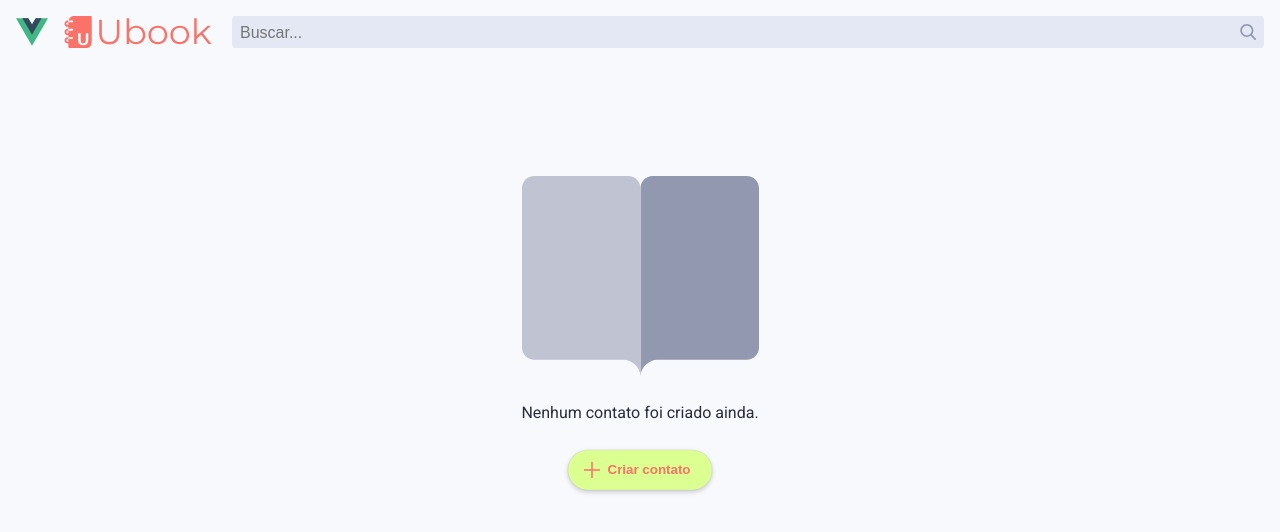
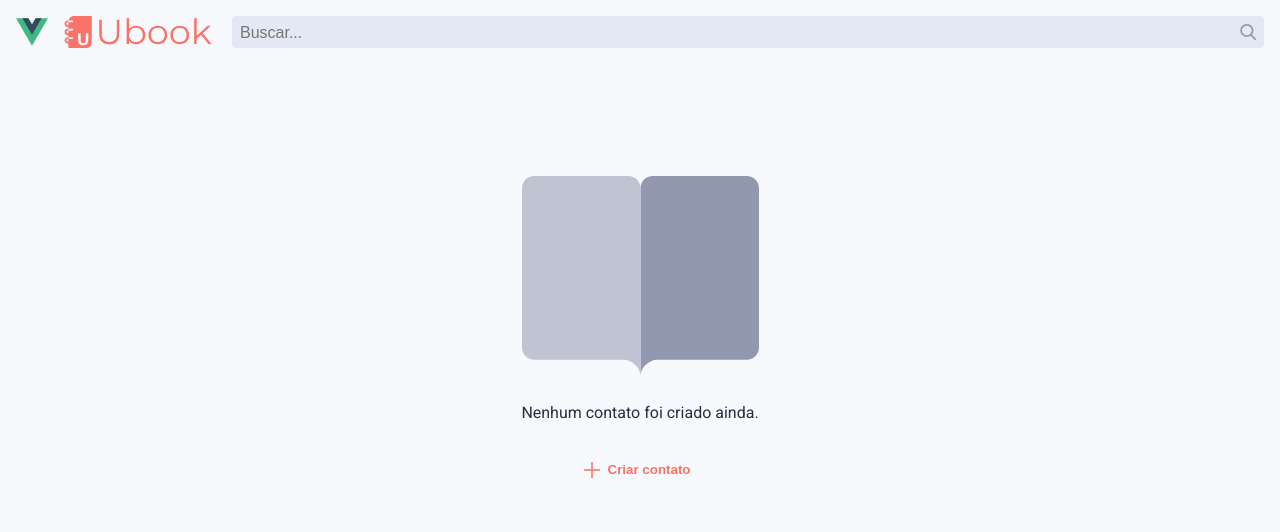
Before and after one commit to livresaber/contact-vue-book, a Vue app: page / in a window 1280 px wide. Shown: the top 532 px of the page. Built offline with nearby package versions, Linux system fonts and the light colour scheme; what maska would draw is missing.

Commit message:
appButton refactory type and color

```diff
--- a/src/components/AppButton/index.vue
+++ b/src/components/AppButton/index.vue
@@ -4,15 +4,19 @@ defineProps({
     type: String,
     required: true
   },
-  type: String
+  color: String,
+  type: {
+    type: String,
+    default: 'button'
+  }
 })
 </script>
 
 <template>
   <button
     class="app-button"
-    :class="type"
-    type="button"
+    :class="color"
+    :type="type"
     :aria-label="ariaLabel"
   >
     <slot></slot>
```
